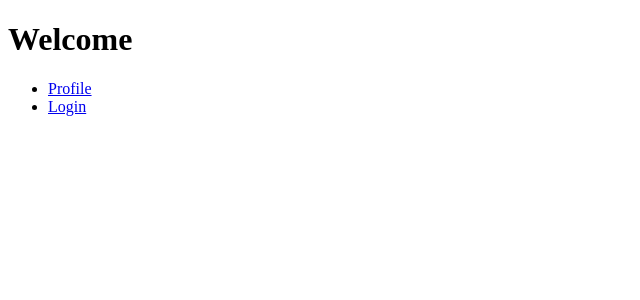
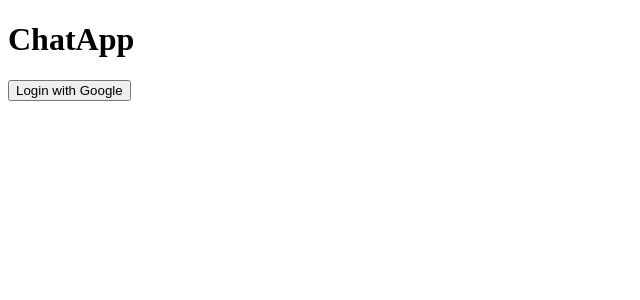
Before and after one commit to Rhazzify/Exam_PG6301, a React app: page / in a window 1280 px wide. Shown: the top 300 px of the page, without its empty margins (0-640 px from the left). Built offline with nearby package versions, Linux system fonts and the light colour scheme; the HTML template or start-up script is replaced by a standard one.

Commit message:
changed a bit of routing

```diff
--- a/src/components/App.js
+++ b/src/components/App.js
@@ -28,6 +28,9 @@ export function App() {
     <BrowserRouter>
         <Switch>
             <Route path={"/"} exact>
+                <LoginPage identityProvider = {googleIdentityProvider} />
+            </Route>
+            <Route path={"/test"} exact>
                 <h1>Welcome</h1>
                 <ul>
                     <li><Link to={"/profile"}>Profile</Link></li>
@@ -37,9 +40,7 @@ export function App() {
             <Route path={"/profile"}>
                <ProfilePage loadProfile = {loadProfile} />
             </Route>
-            <Route path={"/login"} exact>
-                <LoginPage identityProvider = {googleIdentityProvider} />
-            </Route>
+
             <Route path={"/login/callback"}>
                 <LoginCallbackPage identityProvider={googleIdentityProvider}
                 onAccesToken={access_token => setAccess_token(access_token)}
--- a/src/components/LoginCallbackPage.js
+++ b/src/components/LoginCallbackPage.js
@@ -11,7 +11,7 @@ export function LoginCallbackPage({onAccesToken}) {
     useEffect(() =>{
         const {access_token} = hash;
         onAccesToken(access_token);
-        history.push("/");
+        history.push("/profile");
     }, [])
 
 
--- a/src/components/LoginPage.js
+++ b/src/components/LoginPage.js
@@ -18,8 +18,8 @@ export function LoginPage({identityProvider}) {
 
     return (
     <div>
-        <h1>Login</h1>
-        <button onClick={handleLogin}>Login</button>
+        <h1>ChatApp</h1>
+        <button onClick={handleLogin}>Login with Google</button>
     </div>
     )
 }
```
